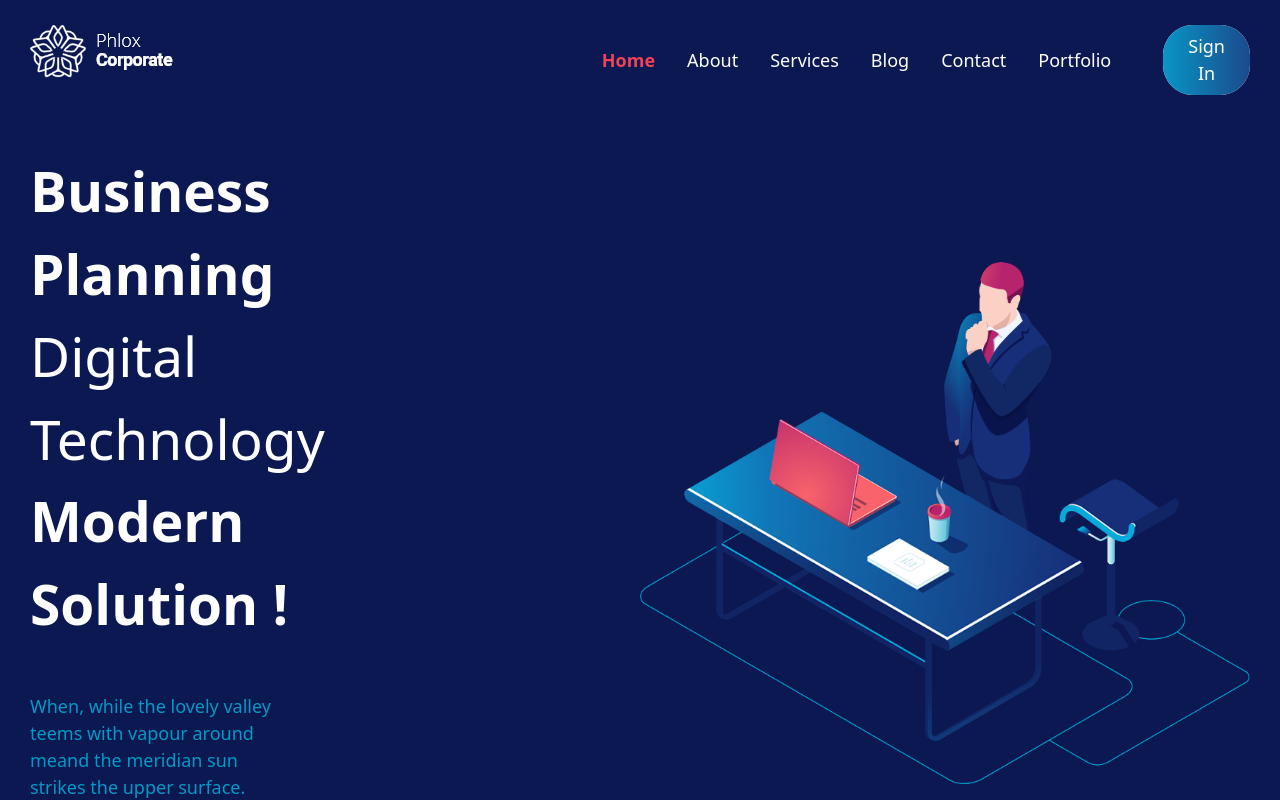
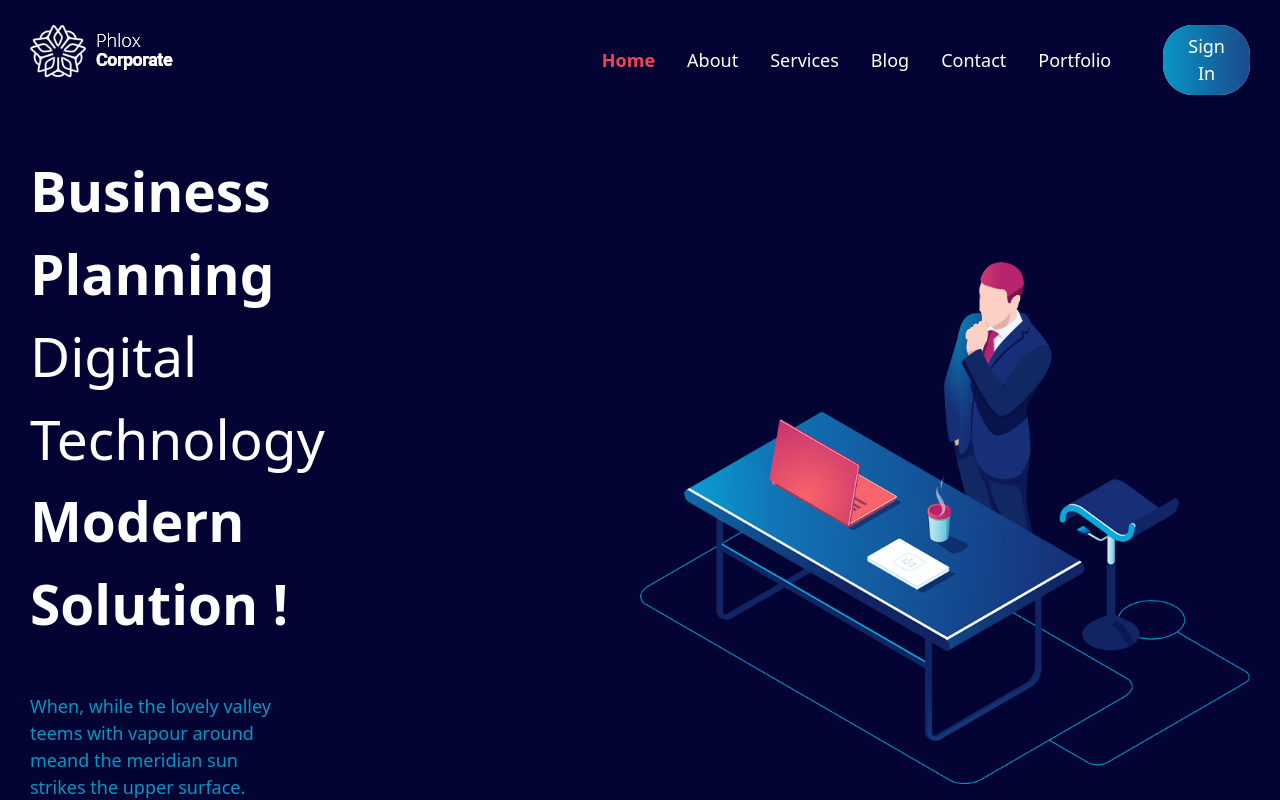
Before and after one commit to DarioDC95/proj-html-vuejs, a Vue app: page / in a window 1280 px wide. Shown: the top 800 px of the page. Built offline with nearby package versions, Linux system fonts and the light colour scheme.

Commit message:
Adjusted the color in _variables.scss of $bg-blue

```diff
--- a/src/styles/partials/_variables.scss
+++ b/src/styles/partials/_variables.scss
@@ -1,4 +1,4 @@
-$bg-blue: #0b1851;
+$bg-blue: #030434;
 $bg-white: #FFFFFF;
 $bg-linear-orange: linear-gradient(90deg, rgba(188,42,110,1) 0%, rgba(198,52,109,1) 5%, rgba(243,93,107,1) 100%);
 $bg-linear-lightblue: linear-gradient(270deg, rgba(27,74,140,1) 0%, rgba(24,86,149,1) 16%, rgba(8,149,197,1) 100%);
```
